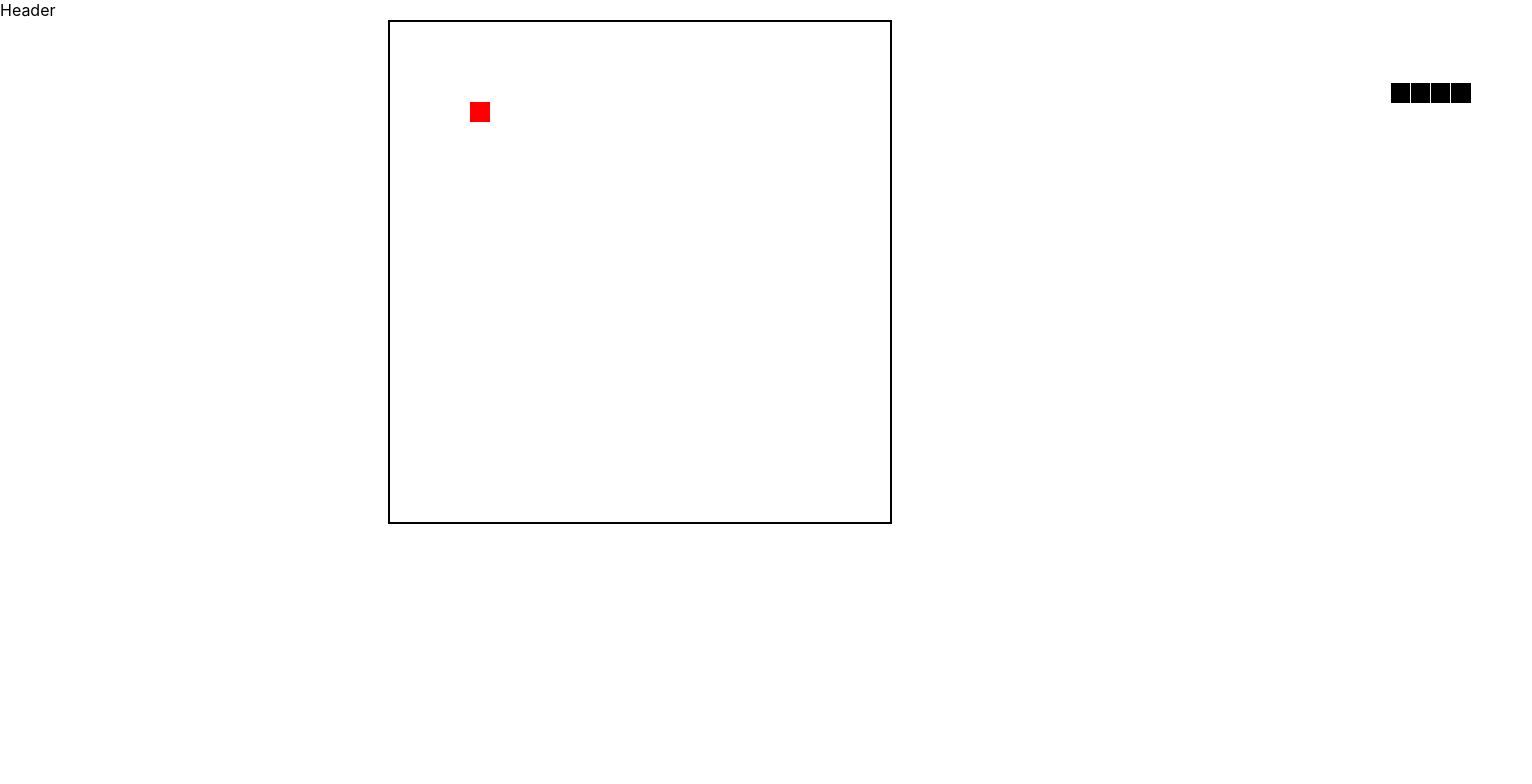
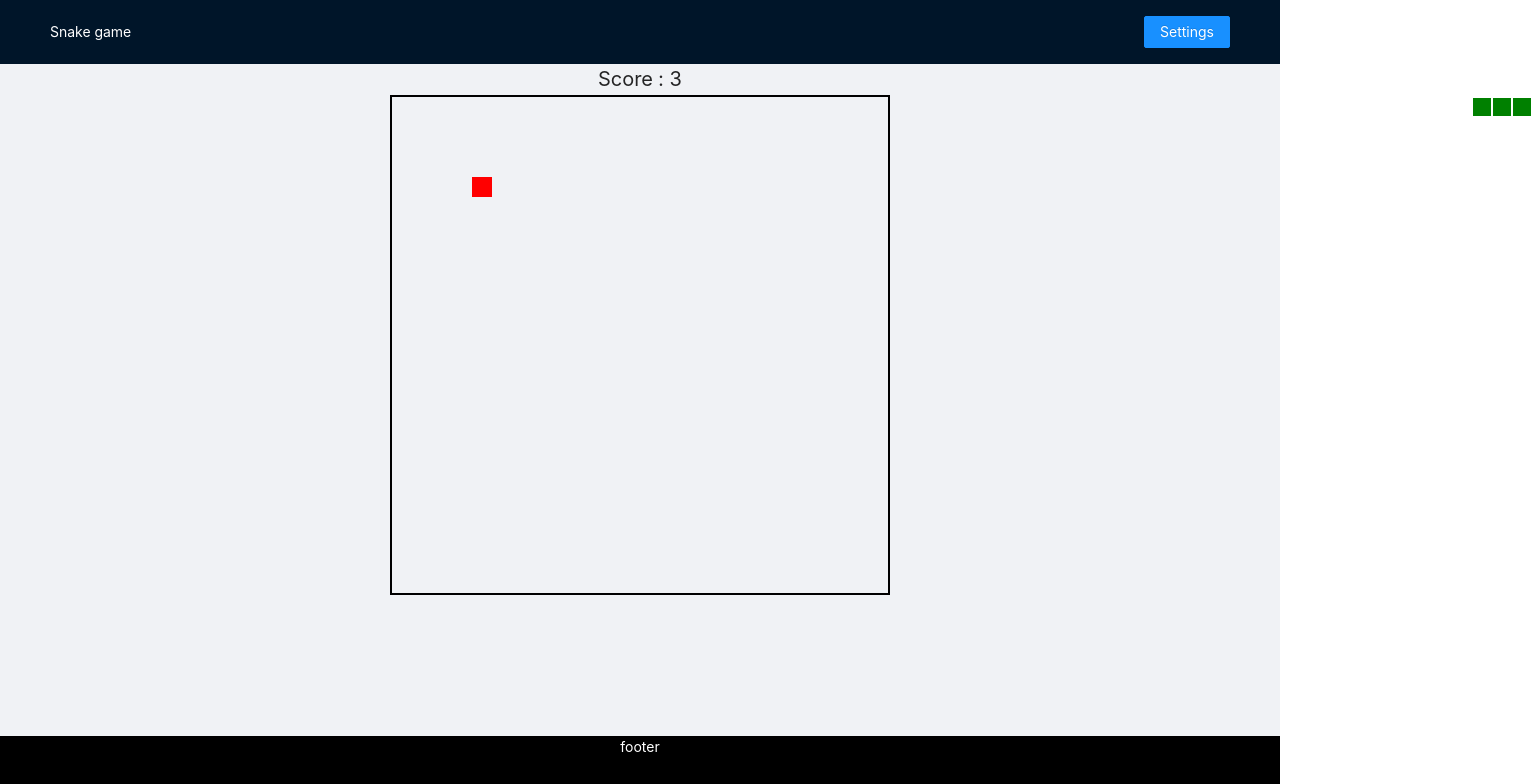
Before and after one commit to zhenya-band/react-game, a React (Create React App) app: page /game in a window 1280 px wide. Shown: the top 784 px of the page, 1532 px wide, since content can reach past the window. Built offline with nearby package versions, Linux system fonts and the light colour scheme.

Commit message:
feat: add layout

```diff
--- a/package.json
+++ b/package.json
@@ -6,6 +6,7 @@
     "@testing-library/jest-dom": "^5.11.4",
     "@testing-library/react": "^11.1.0",
     "@testing-library/user-event": "^12.1.10",
+    "antd": "^4.12.3",
     "react": "^17.0.1",
     "react-dom": "^17.0.1",
     "react-scripts": "4.0.3",
--- a/src/App.css
+++ b/src/App.css
@@ -15,6 +15,16 @@
   position: absolute;
   width: 20px;
   height: 20px;
-  background-color: black;
   border: 1px solid #fff;
 }
+
+.score {
+  max-width: 150px;
+  margin: 0 auto;
+  text-align: center;
+  font-size: 20px;
+}
+
+.content {
+  height: calc(100vh - 128px);
+}
--- a/src/App.jsx
+++ b/src/App.jsx
@@ -4,26 +4,31 @@ import './App.css';
 import Header from './components/Header/Header';
 import Snake from './components/Snake/Snake';
 import Food from './components/Food/Food';
+import Footer from './components/Footer/Footer';
+import 'antd/dist/antd.css';
+import Layout, { Content } from 'antd/lib/layout/layout';
 
 class App extends React.Component {
   state = {
     snakeParts: [
       [0, 0],
-      [0, 20],
-      [0, 40],
-      [0, 60],
+      [20, 0],
+      [40, 0],
     ],
     direction: 'RIGHT',
     foodPosition: [80, 80],
+    score: 3,
+    snakeColor: 'green',
   };
 
   componentDidMount() {
-    setInterval(this.moveSnake, 150);
+    setInterval(this.moveSnake, 100);
     document.onkeydown = this.onKeyDown;
   }
 
   componentDidUpdate() {
     this.increaseSnake();
+    this.checkIsGameOver();
   }
 
   getRandomFoodPosition() {
@@ -90,6 +95,18 @@ class App extends React.Component {
     });
   };
 
+  checkIsGameOver() {
+    let parts = [...this.state.snakeParts];
+    let head = parts[parts.length - 1];
+    parts.pop();
+    parts.forEach((part) => {
+      if (head[0] === part[0] && head[1] === part[1]) {
+        // this.onGameOver();
+        console.log('gg');
+      }
+    });
+  }
+
   increaseSnake() {
     let parts = [...this.state.snakeParts];
     let head = parts[parts.length - 1];
@@ -101,6 +118,7 @@ class App extends React.Component {
       this.setState({
         snakeParts: parts,
         foodPosition: this.getRandomFoodPosition(),
+        score: this.state.score + 1,
       });
     } else {
       console.log('не попал');
@@ -110,14 +128,22 @@ class App extends React.Component {
   render() {
     return (
       <div className='App'>
+        <Layout>
           <Header />
+          <Content className="content">
+            <div className='score'>Score : {this.state.score}</div>
             <main className='main'>
               <div className='game-board'>
-            <Snake snakeParts={this.state.snakeParts} />
+                <Snake
+                  color={this.state.snakeColor}
+                  snakeParts={this.state.snakeParts}
+                />
                 <Food foodPosition={this.state.foodPosition} />
               </div>
             </main>
-        <footer className='footer'></footer>
+          </Content>
+          <Footer />
+        </Layout>
       </div>
     );
   }
--- /dev/null
+++ b/src/components/Footer/Footer.css
@@ -0,0 +1,11 @@
+.footer {
+  height: 64px;
+  background-color: black;
+  color: white;
+}
+
+.footer-inner {
+  display: flex;
+  align-items: center;
+  justify-content: center;
+}
--- /dev/null
+++ b/src/components/Footer/Footer.jsx
@@ -0,0 +1,14 @@
+import React from 'react';
+import './Footer.css';
+
+const Footer = () => {
+  return (
+    <div className='footer'>
+      <div className="footer-inner">
+        footer
+      </div>
+    </div>
+  );
+};
+
+export default Footer;
--- a/src/components/Header/Header.css
+++ b/src/components/Header/Header.css
@@ -0,0 +1,9 @@
+.logo {
+  color: #fff;
+}
+
+.headet-inner {
+  display: flex;
+  align-items: center;
+  justify-content: space-between;
+}
--- a/src/components/Header/Header.jsx
+++ b/src/components/Header/Header.jsx
@@ -1,12 +1,15 @@
-import React from 'react'
-import './Header.css'
-
+import React from 'react';
+import './Header.css';
+import { Layout, Menu, Breadcrumb, Button } from 'antd';
 const Header = () => {
   return (
-    <div>
-      Header
-    </div>
-  )
-}
+    <Layout.Header className='header'>
+      <div className='headet-inner'>
+        <div className='logo'>Snake game</div>
+        <Button type='primary'>Settings</Button>
+      </div>
+    </Layout.Header>
+  );
+};
 
-export default Header
+export default Header;
--- a/src/components/Snake/Snake.jsx
+++ b/src/components/Snake/Snake.jsx
@@ -6,7 +6,7 @@ export const Snake = (props) => {
       <div
         className='snake'
         key={i}
-        style={{ left: part[0], top: part[1] }}
+        style={{ left: part[0], top: part[1], backgroundColor: props.color }}
       ></div>
     );
   });
```
Also changed, not shown: 1 other file (tests, documents, lock files or other folders). Lines whose indentation alone changed are shown as unchanged.
